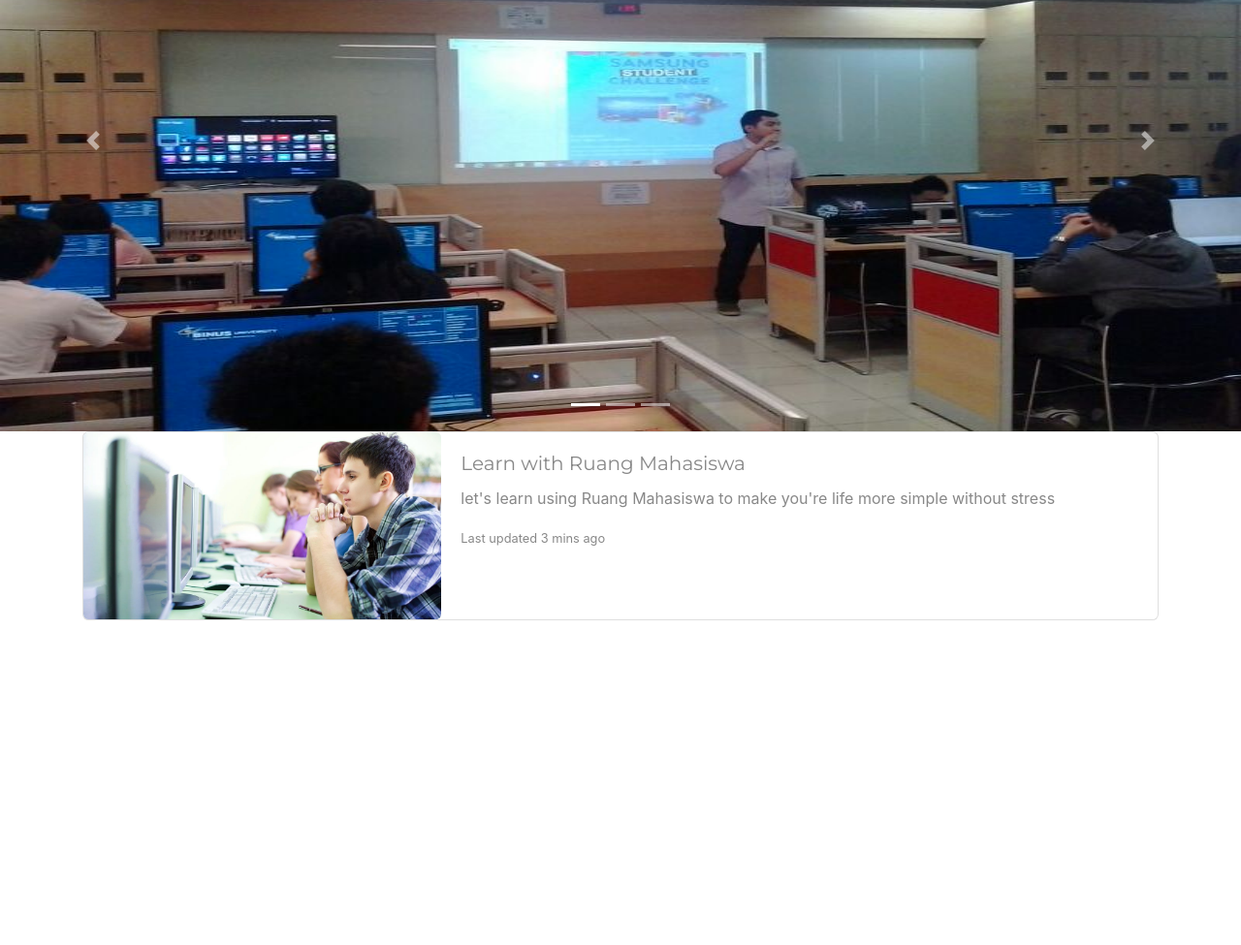
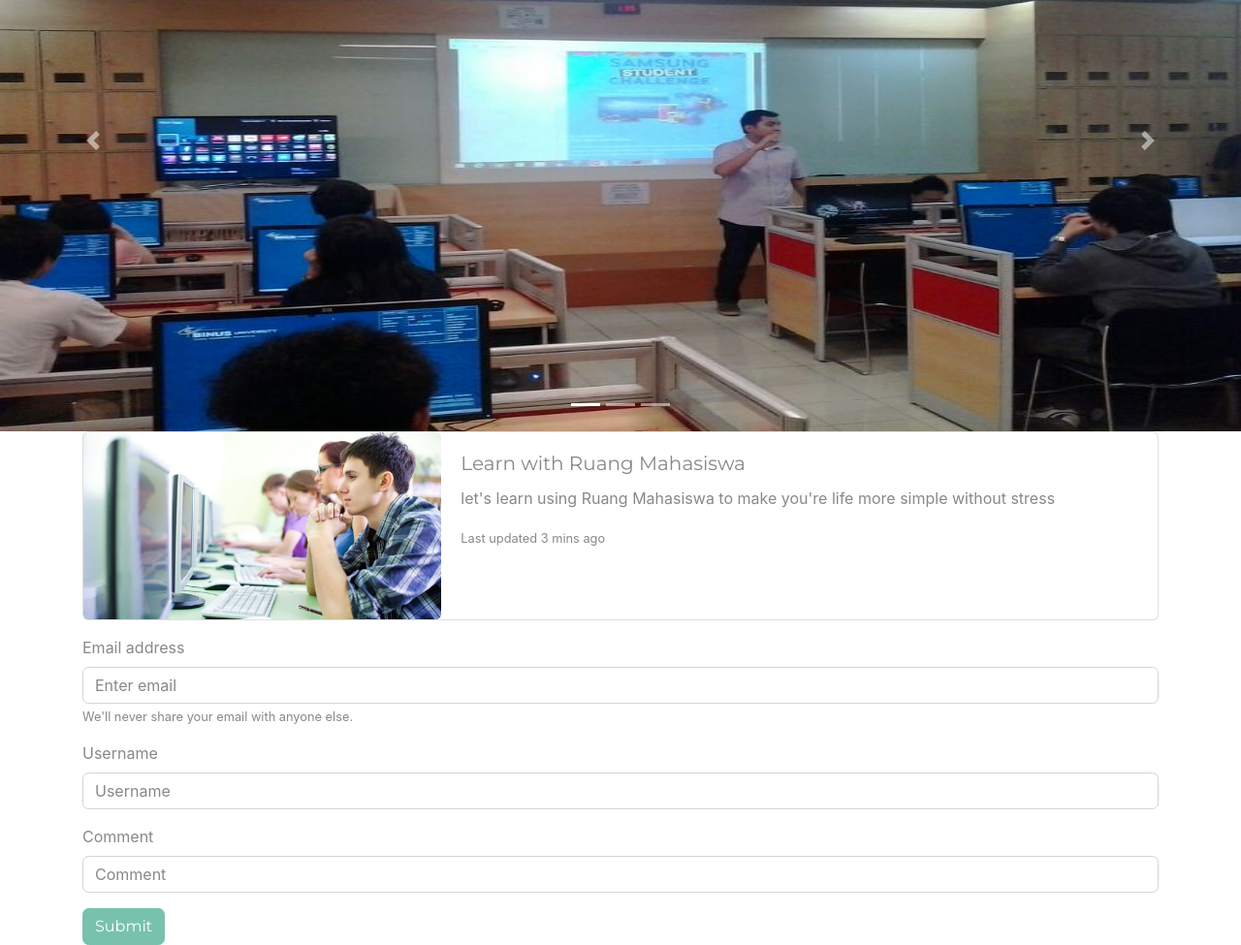
Before and after one commit to puancoffee/education, a plain HTML site: page index.html in a window 1280 px wide. Shown: the part 211-1186 px from the top of the page at 97% size. Before the commit the page ends 867 px from the top, so only its background shows below. Drawn offline with nearby package versions, Linux system fonts and the light colour scheme; no server answers.

Commit message:
email form

```diff
--- /dev/null
+++ b/home/emailform.html
@@ -0,0 +1,19 @@
+<div class="container">
+  <form>
+    <div class="form-group">
+      <label for="InputEmail">Email address</label>
+      <input type="email" class="form-control" id="exampleInputEmail1" aria-describedby="emailHelp"
+        placeholder="Enter email">
+      <small id="emailHelp" class="form-text text-muted">We'll never share your email with anyone else.</small>
+    </div>
+    <div class="form-group">
+      <label for="Username">Username</label>
+      <input type="text" class="form-control" id="username" placeholder="Username">
+    </div>
+    <div class="form-group">
+      <label for="Username">Comment</label>
+      <input type="textarea" class="form-control" id="comment" placeholder="Comment">
+    </div>
+    <button type="submit" class="btn btn-primary">Submit</button>
+  </form>
+</div>
--- a/index.html
+++ b/index.html
@@ -25,7 +25,7 @@
   <div data-url="./home/Card.html"></div>
 
   <!-- Darvin ruangles -->
-  <div data-url="./home/ruangles.html"></div>
+  <div data-url="./home/emailform.html"></div>
 
   <!-- Kelvin ruanglesonline -->
   <div data-url="./home/ruanglesonline.html"></div>
```
